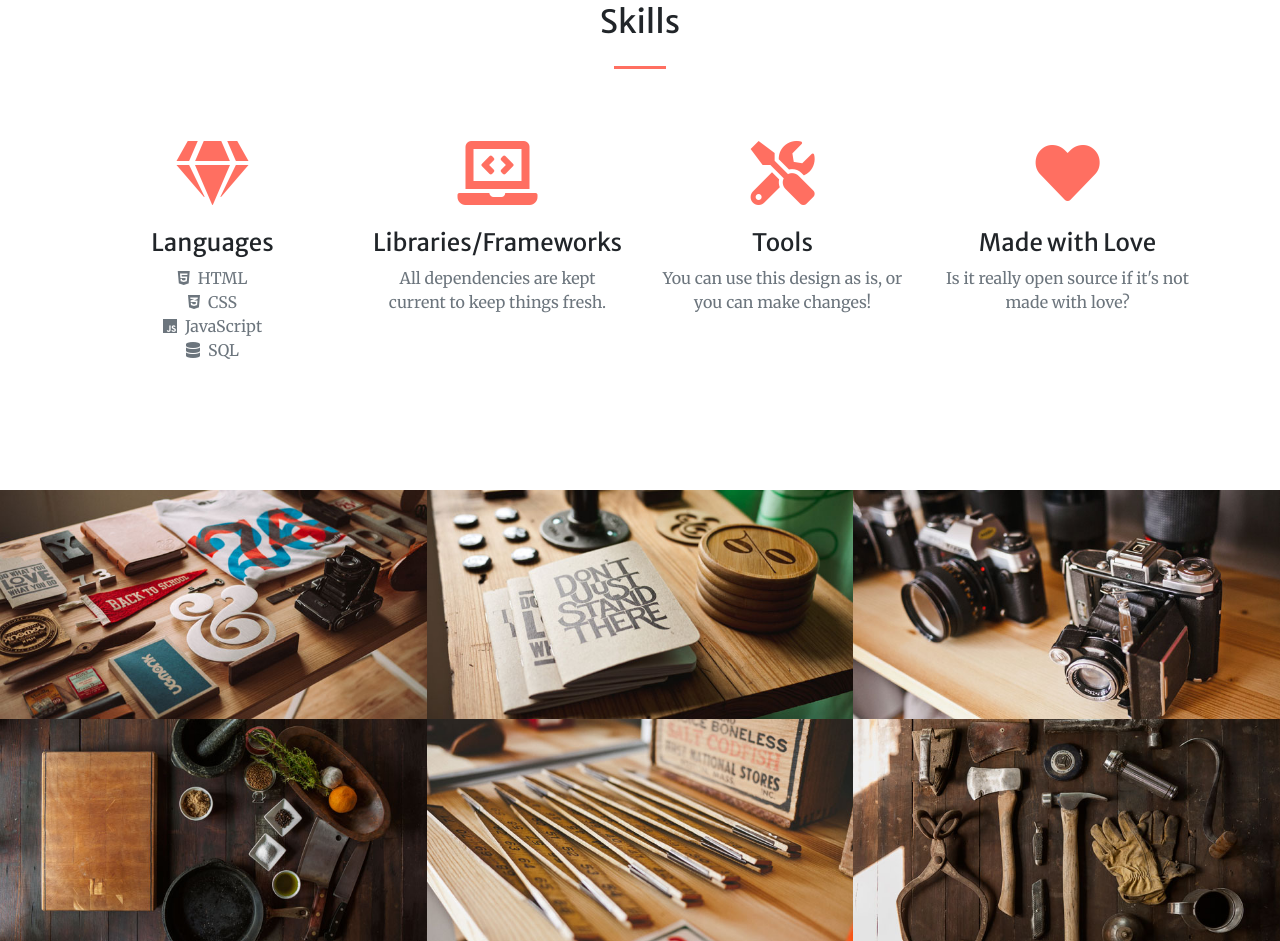
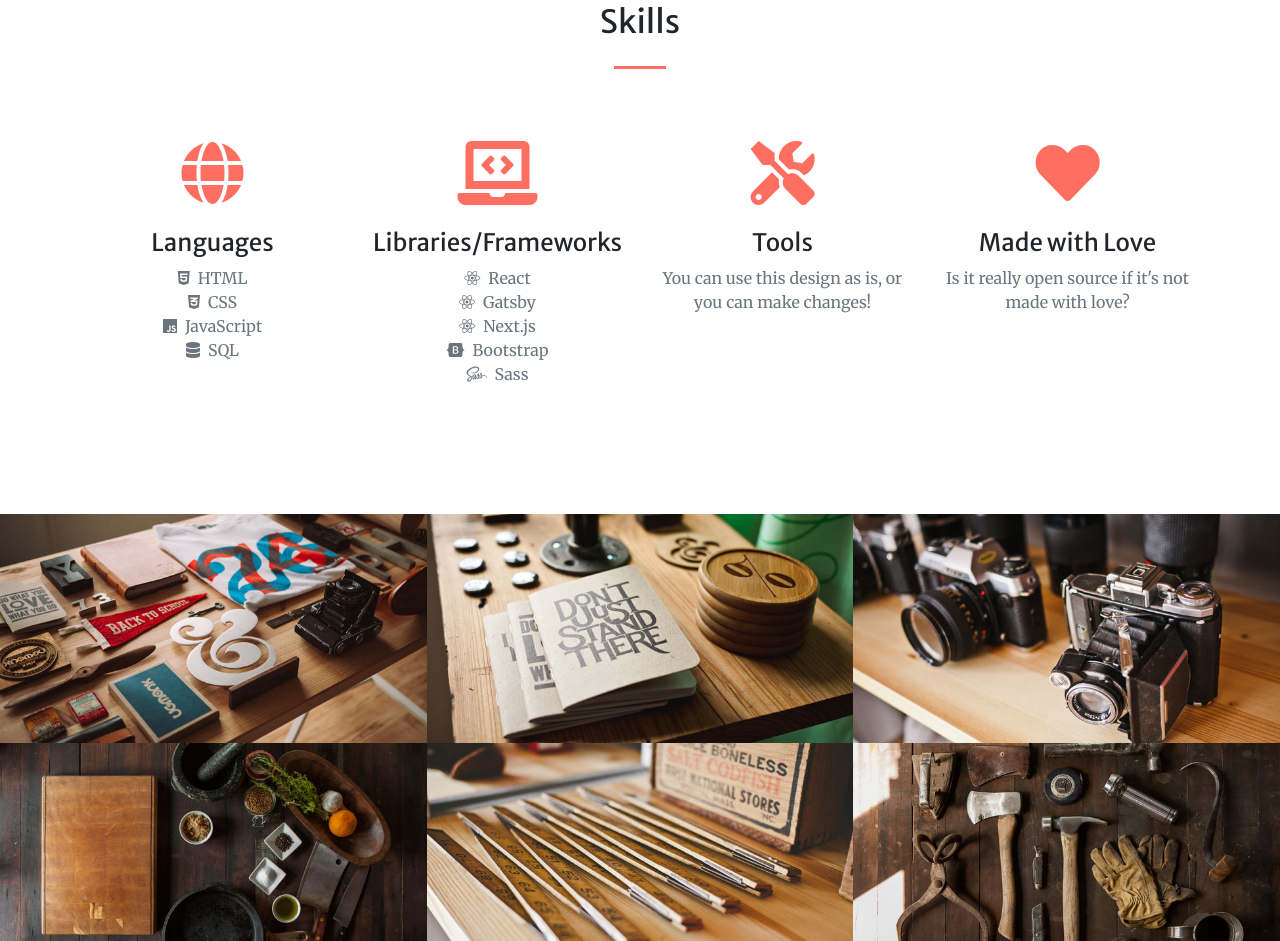
Before and after one commit to lmariemeehan/lm-portfolio, a Gatsby site: page / in a window 1280 px wide. Shown: the part 1438-2379 px from the top of the page. Built offline with nearby package versions, Linux system fonts and the light colour scheme; Gatsby itself is replaced by a stand-in of ours.

Commit message:
Added more skills

```diff
--- a/src/pages/index.js
+++ b/src/pages/index.js
@@ -60,7 +60,7 @@ export default class IndexPage extends React.Component {
             <div className="row">
               <div className="col-lg-3 col-md-6 text-center">
                 <div className="mt-5">
-                  <i className="fas fa-4x fa-gem text-primary mb-4"></i>
+                  <i className="fas fa-4x fa-globe text-primary mb-4"></i>
                   <h3 className="h4 mb-2">Languages</h3>
                   <p className="text-muted mb-0"><i className="fab fa-html5 mr-2"></i>HTML</p>
                   <p className="text-muted mb-0"><i className="fab fa-css3-alt mr-2"></i>CSS</p>
@@ -72,7 +72,11 @@ export default class IndexPage extends React.Component {
                 <div className="mt-5">
                   <i className="fas fa-4x fa-laptop-code text-primary mb-4"></i>
                   <h3 className="h4 mb-2">Libraries/Frameworks</h3>
-                  <p className="text-muted mb-0">All dependencies are kept current to keep things fresh.</p>
+                  <p className="text-muted mb-0"><i className="fab fa-react mr-2"></i>React</p>
+                  <p className="text-muted mb-0"><i className="fab fa-react mr-2"></i>Gatsby</p>
+                  <p className="text-muted mb-0"><i className="fab fa-react mr-2"></i>Next.js</p>
+                  <p className="text-muted mb-0"><i class="fab fa-bootstrap mr-2"></i>Bootstrap</p>
+                  <p className="text-muted mb-0"><i class="fab fa-sass mr-2"></i>Sass</p>
                 </div>
               </div>
               <div className="col-lg-3 col-md-6 text-center">
```
